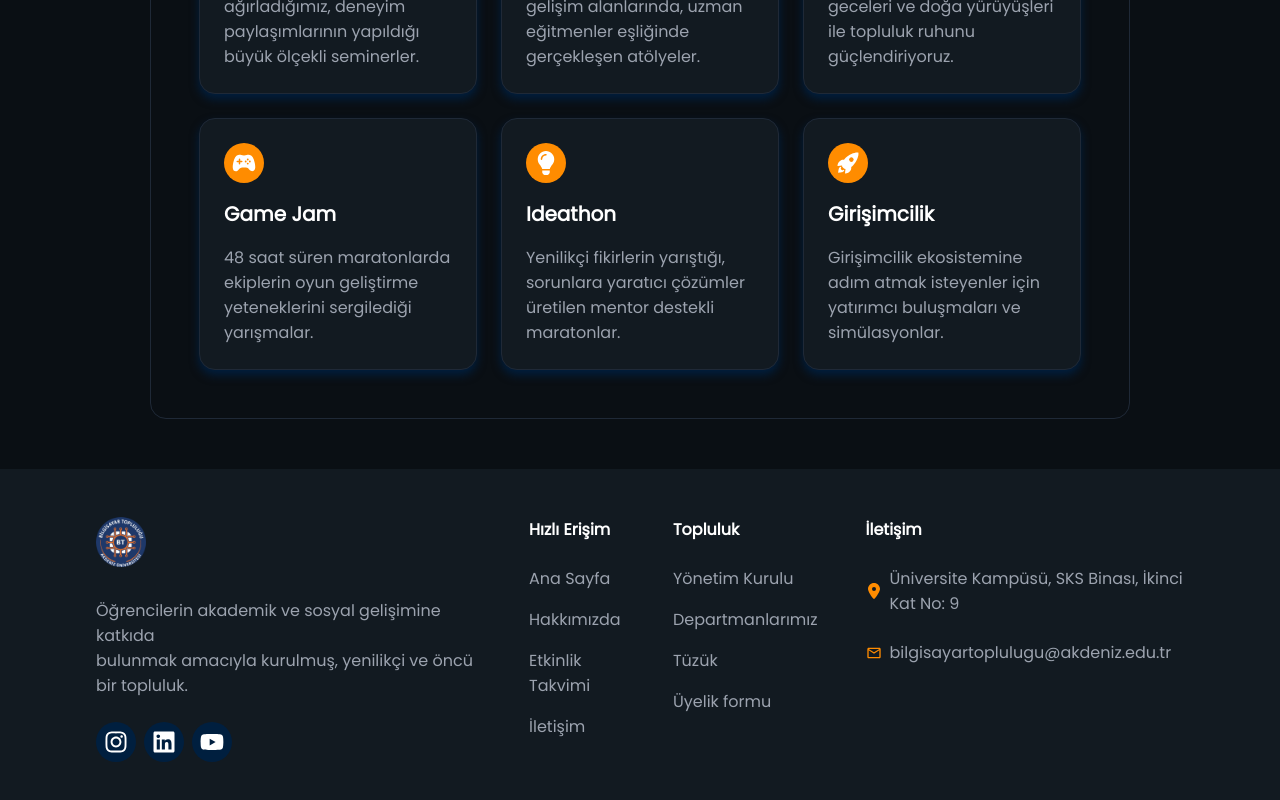
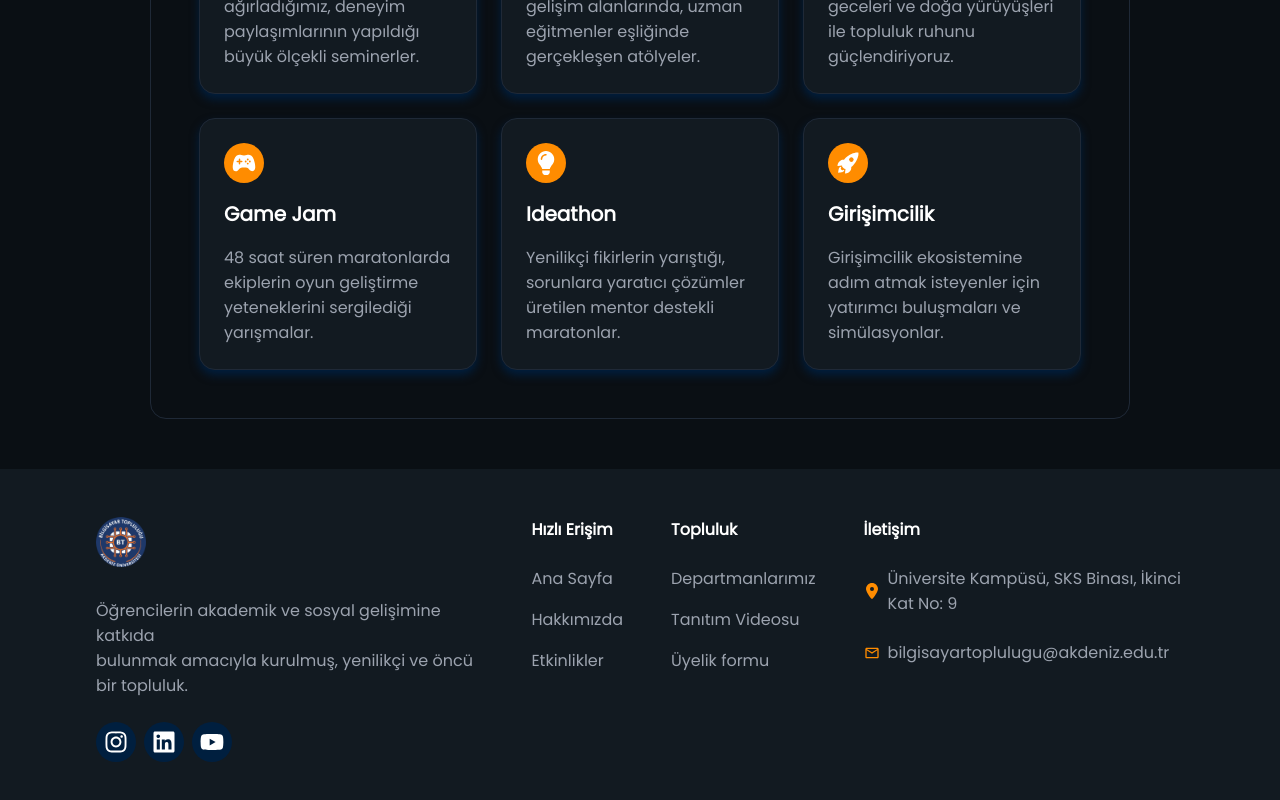
Before and after one commit to riavenn/bt-website, a React (Vite) app: page / in a window 1280 px wide. Shown: the part 2364-3164 px from the top of the page. Built offline with nearby package versions, Linux system fonts and the light colour scheme.

Commit message:
add navigation links to footer items

```diff
--- a/src/Components/HomeComponents/Footer/Footer.jsx
+++ b/src/Components/HomeComponents/Footer/Footer.jsx
@@ -49,19 +49,35 @@ function Footer() {
         <div className={styles.colum2}>
           <div className={styles.title}>Hızlı Erişim</div>
           <div className={styles.links}>
-            <div className={styles.link}>Ana Sayfa</div>
-            <div className={styles.link}>Hakkımızda</div>
-            <div className={styles.link}>Etkinlik Takvimi</div>
-            <div className={styles.link}>İletişim</div>
+            <Link to={"/"} className={styles.link}>
+              Ana Sayfa
+            </Link>
+            <Link to={"/hakkimizda"} className={styles.link}>
+              Hakkımızda
+            </Link>
+            <Link to={"/etkinlikler"} className={styles.link}>
+              Etkinlikler
+            </Link>
           </div>
         </div>
         <div className={styles.colum3}>
           <div className={styles.title}>Topluluk</div>
           <div className={styles.links}>
-            <div className={styles.link}>Yönetim Kurulu</div>
-            <div className={styles.link}>Departmanlarımız</div>
-            <div className={styles.link}>Tüzük</div>
-            <div className={styles.link}>Üyelik formu</div>
+            <Link to={"/departmanlar"} className={styles.link}>
+              Departmanlarımız
+            </Link>
+            <Link
+              to={"https://www.youtube.com/@btakdenizuni/featured"}
+              target="_blank"
+              className={styles.link}>
+              Tanıtım Videosu
+            </Link>
+            <Link
+              to={"http://mediko.akdeniz.edu.tr/topluluk/"}
+              target="_blank"
+              className={styles.link}>
+              Üyelik formu
+            </Link>
           </div>
         </div>
         <div className={styles.colum4}>
--- a/src/Components/HomeComponents/Footer/Footer.module.css
+++ b/src/Components/HomeComponents/Footer/Footer.module.css
@@ -66,6 +66,10 @@
   font-size: 1rem;
 }
 
+.link {
+  color: var(--text-gray);
+}
+
 .row {
   display: flex;
   gap: var(--gap-md);
```
